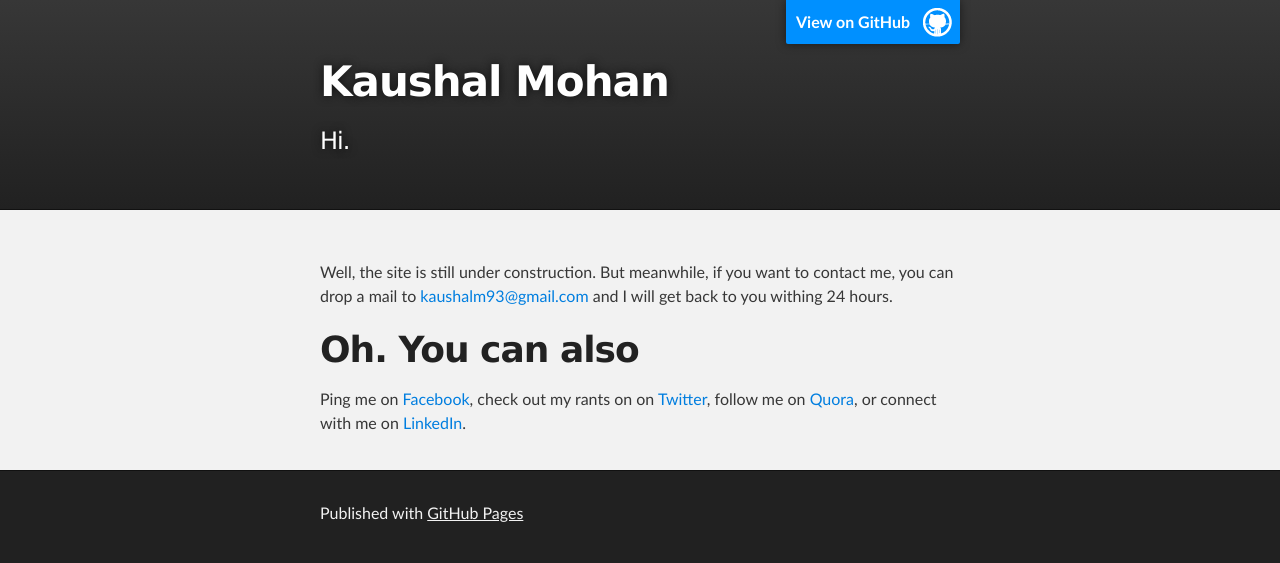
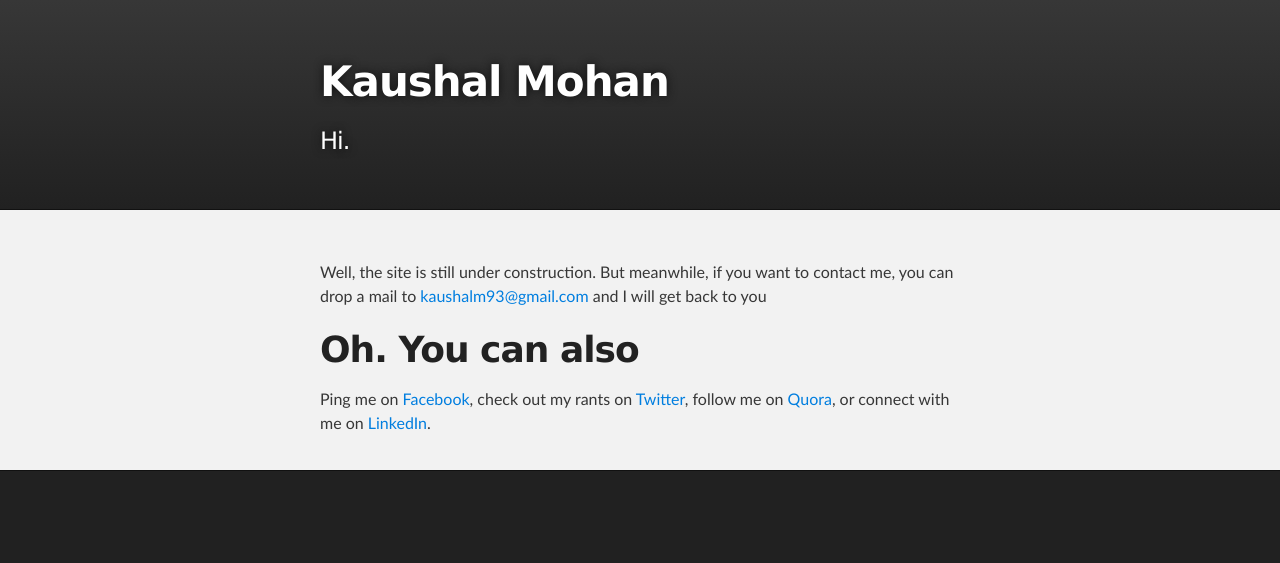
Before and after one commit to kaushalmohan/kaushalmohan.github.io, a plain HTML site: page index.html in a window 1280 px wide. Drawn offline with Linux system fonts and the light colour scheme.

Commit message:
Removed Github banner

```diff
--- a/index.html
+++ b/index.html
@@ -16,8 +16,6 @@
     <!-- HEADER -->
     <div id="header_wrap" class="outer">
         <header class="inner">
-          <a id="forkme_banner" href="https://github.com/kaushalmohan">View on GitHub</a>
-
           <h1 id="project_title">Kaushal Mohan</h1>
           <h2 id="project_tagline">Hi.</h2>
 
@@ -27,19 +25,18 @@
     <!-- MAIN CONTENT -->
     <div id="main_content_wrap" class="outer">
       <section id="main_content" class="inner">
-        <p>Well, the site is still under construction. But meanwhile, if you want to contact me, you can drop a mail to <a href="mailto:kaushalm93@gmail.com">kaushalm93@gmail.com</a> and I will get back to you withing 24 hours.</p>
+        <p>Well, the site is still under construction. But meanwhile, if you want to contact me, you can drop a mail to <a href="mailto:kaushalm93@gmail.com">kaushalm93@gmail.com</a> and I will get back to you</p>
 
 <h1>
 <a id="oh-you-can-also" class="anchor" href="#oh-you-can-also" aria-hidden="true"><span class="octicon octicon-link"></span></a>Oh. You can also</h1>
 
-<p>Ping me on <a href="http://www.facebook.com/kaushal.mohan.1">Facebook</a>, check out my rants on on <a href="https://twitter.com/kaushal_m_01">Twitter</a>, follow me on <a href="http://www.quora.com/Kaushal-Mohan">Quora</a>, or connect with me on <a href="https://www.linkedin.com/profile/view?id=232790134">LinkedIn</a>.</p>
+<p>Ping me on <a href="http://www.facebook.com/kaushal.mohan.1">Facebook</a>, check out my rants on <a href="https://twitter.com/kaushal_m_01">Twitter</a>, follow me on <a href="http://www.quora.com/Kaushal-Mohan">Quora</a>, or connect with me on <a href="https://www.linkedin.com/profile/view?id=232790134">LinkedIn</a>.</p>
       </section>
     </div>
 
     <!-- FOOTER  -->
     <div id="footer_wrap" class="outer">
       <footer class="inner">
-        <p>Published with <a href="http://pages.github.com">GitHub Pages</a></p>
       </footer>
     </div>
 
```
